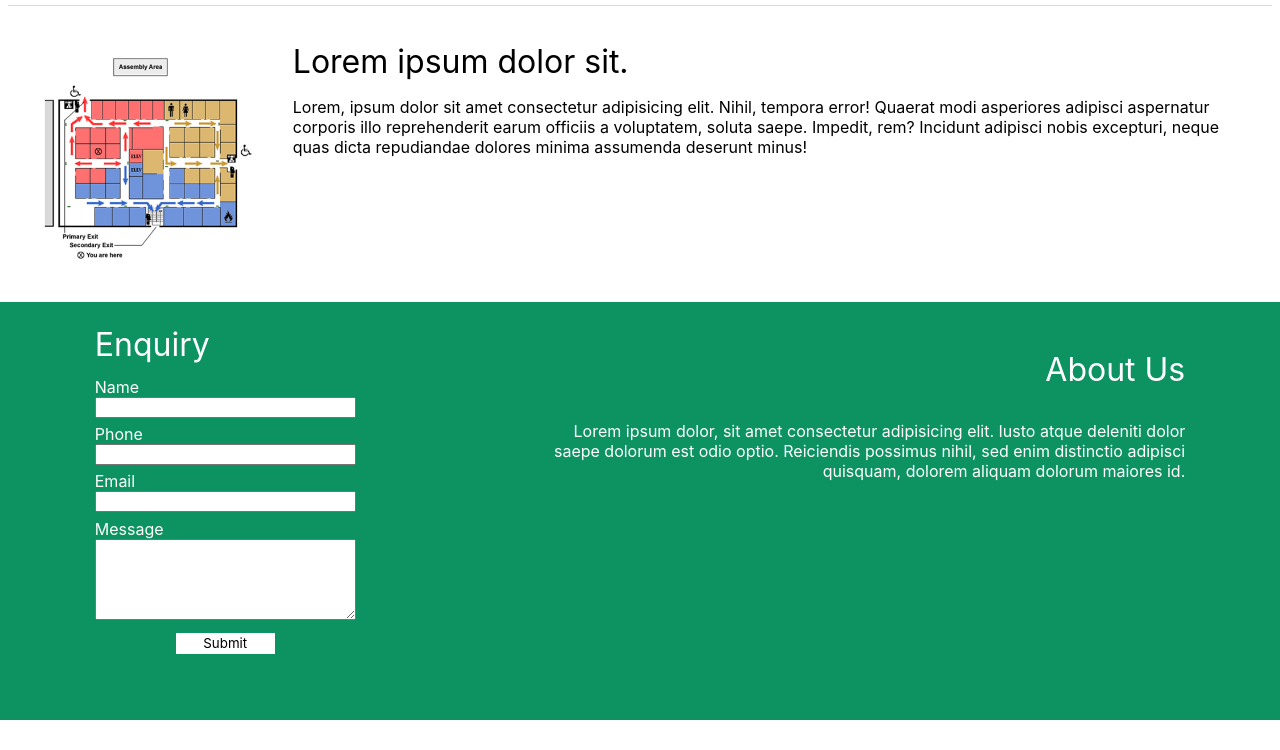
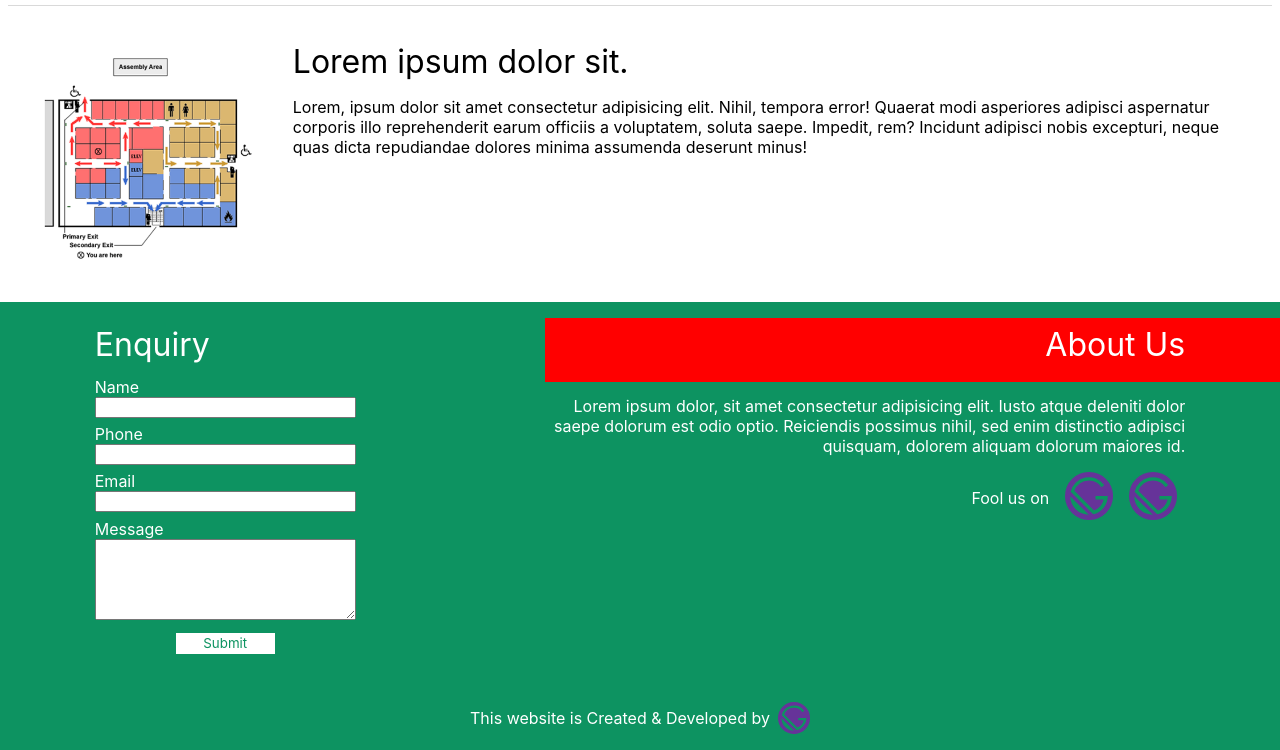
Before and after one commit to narendradesai/Safety-Councillor, a website built with webpack: page index.html in a window 1280 px wide. Shown: the part 1179-1929 px from the top of the page. Before the commit the page ends 1899 px from the top, so only its background shows below. Built offline with Linux system fonts and the light colour scheme.

Commit message:
styled about us and developerOnly

```diff
--- a/index.html
+++ b/index.html
@@ -114,7 +114,18 @@
             <div class="red-div"></div>
             <p>About Us</p>
             <p>Lorem ipsum dolor, sit amet consectetur adipisicing elit. Iusto atque deleniti dolor saepe dolorum est odio optio. Reiciendis possimus nihil, sed enim distinctio adipisci quisquam, dolorem aliquam dolorum maiores id.</p>
+            <div class="followers">
+                <ul>
+                    <li>Fool us on</li>
+                    <li><a href="#" target="_blank"><img src="/gatsby.svg" alt=""></a></li>
+                    <li><a href="#" target="_blank"><img src="/gatsby.svg" alt=""></a></li>
+                </ul>
+            </div>
         </div>
+    </div>
+    <div class="developerOnly">
+        <p>This website is Created & Developed by</p>
+        <img src="/gatsby.svg" alt="">
     </div>
     <div class="goTop inactive">^</div>
     <script type="text/javascript" src="dist/index.js"></script>
--- a/main.js
+++ b/main.js
@@ -113,7 +113,7 @@ class menu {
 
         window.addEventListener(`scroll`, (e) => {
             let currentY = this.currentYPosition();
-            currentY += self.innerHeight / 1.7;
+            currentY += self.innerHeight / 1.9;
             console.log(`${this.currentYPosition()} : ${currentY}`);
             let secondViewOffsetTop = this.elementYPosition(`service-section`);
             if( currentY > secondViewOffsetTop ) {
--- a/main.scss
+++ b/main.scss
@@ -302,7 +302,8 @@ html {
     display: flex;
     justify-content: space-around;
     color: map-get($map: $colors, $key: whitee);
-    padding-bottom: 50px;
+    padding-bottom: 1em;
+    overflow: hidden;
     > div {
         margin: 1em 2em;
     }
@@ -324,24 +325,55 @@ html {
                 font-family: inherit;
                 align-self: center;
                 padding: 0.1em 2em;
+                color: map-get($map: $colors, $key: greenn);
             }
         }
     }
     .about {
         width: 50%;
         text-align: end;
-        :nth-child(2) {
+        > :nth-child(2) {
             font-size: 2rem;
+            margin-top: -1.8em;
         }
         .red-div {
-            position: absolute;
             background: map-get($map: $colors, $key: redd);
-            width: 100%;
+            width: 200%;
+            height: 4em;
+        }
+        .followers {
+            ul {
+                display: flex;
+                justify-content: flex-end;
+                align-items: center;
+                > li {
+                    margin: 0 0.5em;
+                    white-space: nowrap;
+                }
+            }
+            img {
+                height: 3em;
+            }
         }
     }
     @media only screen and (max-width: map-get($map: $sizes, $key: mobile)) {
         flex-direction: column;
         align-items: center;
+    }
+}
+.developerOnly {
+    background: map-get($map: $colors, $key: greenn);
+    display: flex;
+    justify-content: center;
+    align-items: center;
+    padding: 1em;
+    p {
+        margin: 0;
+        color: map-get($map: $colors, $key: whitee);
+        margin-right: 0.5em;
+    }
+    img {
+        height: 2em;
     }
 }
 .goTop {
@@ -350,7 +382,7 @@ html {
     background: map-get($map: $colors, $key: whitee);
     box-shadow: 0 0 1em 0 map-get($map: $colors, $key: blackk);
     padding: 1em 0.5em;
-    margin: 2.2em;
+    margin: 4.5em 1.1em;
     border-radius: 0.2em;
     &.active {
         animation: move-to-top 500ms 0s linear forwards;
```
Also changed, not shown: dist/index.js, gatsby.svg (added), index.css, 1 other file.
